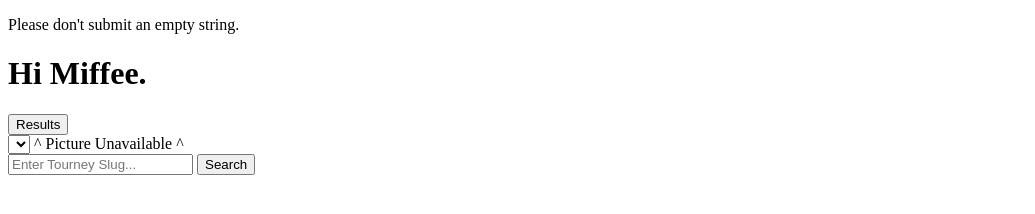
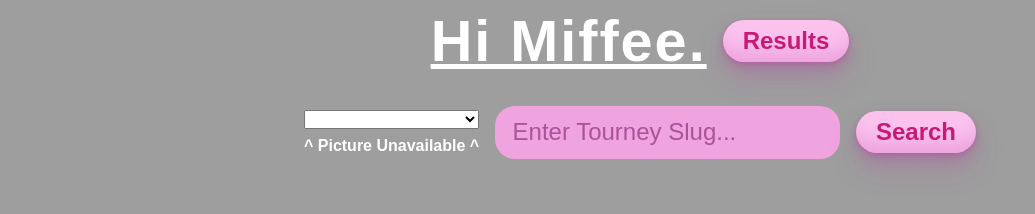
Before and after one commit to AsidyxTheHacker/miffee-data, a website: page index.html in a window 1280 px wide. Shown: the whole page, without its empty margins (0-1035 px from the left). Drawn offline with Linux system fonts and the light colour scheme; the site is published under a folder, as on GitHub Pages, so addresses that start at the root find nothing; no server answers.

Commit message:
maybe idk

```diff
--- a/index.html
+++ b/index.html
@@ -4,7 +4,7 @@
 <head>
     <meta charset="UTF-8">
     <meta name="viewport" content="width=device-width, initial-scale=1.0">
-    <link rel="stylesheet" href="/styles.css">
+    <link rel="stylesheet" href="./styles.css">
     <link rel="icon" href="./imgs/miffee_pic.png">
     <script src="script.js" defer></script>
     <title>Hi Miffee!</title>
--- a/results.html
+++ b/results.html
@@ -4,7 +4,7 @@
 <head>
     <meta charset="UTF-8">
     <meta name="viewport" content="width=device-width, initial-scale=1.0">
-    <link rel="stylesheet" href="/results.css">
+    <link rel="stylesheet" href="./results.css">
     <link rel="icon" href="./imgs/miffee_pic.png">
     <script src="results.js" defer></script>
     <title>Results for Miffee</title>
```
